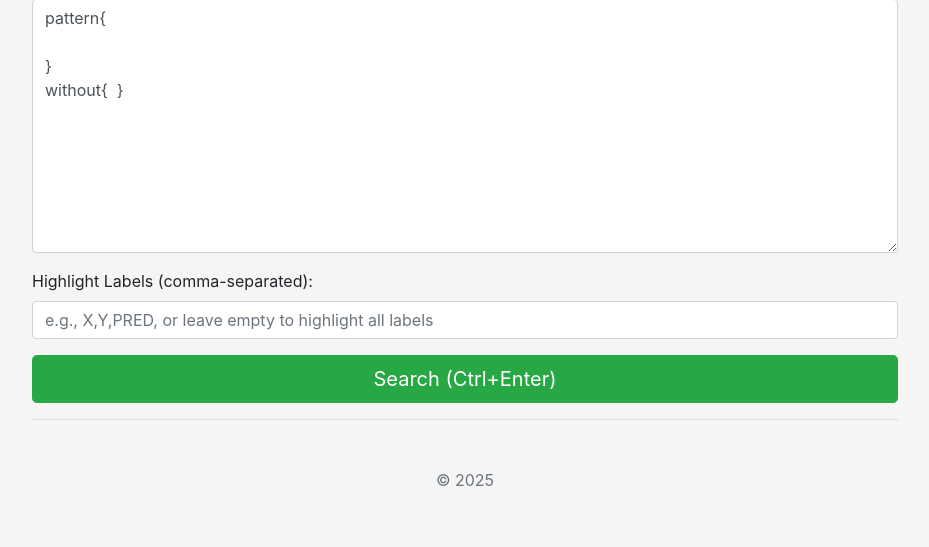
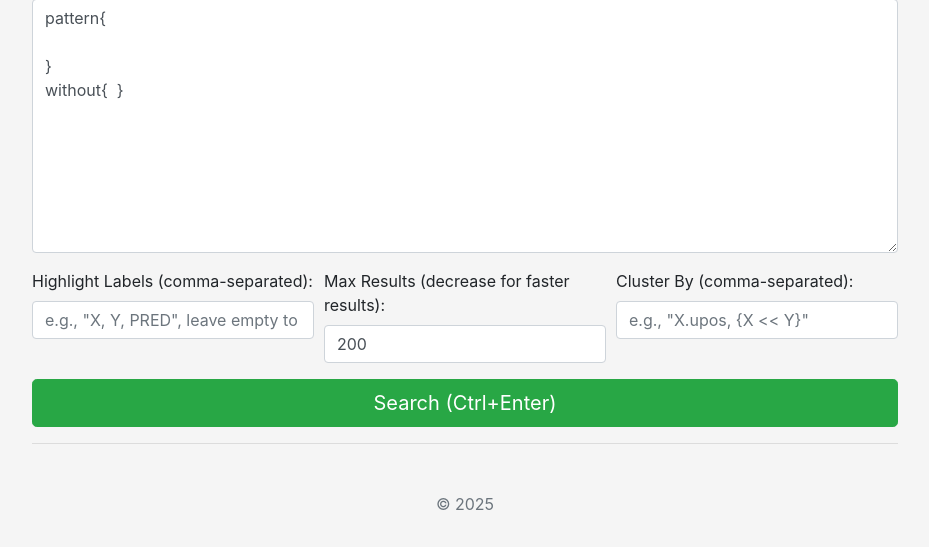
Before and after one commit to alvelvis/conllu-quick-search, a Flask app: page / in a window 1280 px wide. Shown: the part 879-1426 px from the top of the page, without its empty margins (175-1104 px from the left). Before the commit the page ends 1365 px from the top, so only its background shows below. Run offline with Flask 3, Linux system fonts and the light colour scheme; some libraries are stand-ins or nearby versions.

Commit message:
max_results and cluster_by added

```diff
--- a/flask/app.py
+++ b/flask/app.py
@@ -39,9 +39,12 @@ def home():
     conllu_file = ""
     error = ""
     pattern = request.form.get("pattern", "").strip().replace("without{  }", "")
-    results = []
+    results = {}
     grep_output = ""
     highlight_labels = ""
+    max_results = 200
+    cluster_by = ""
+    n_results = 0
 
     if request.method == "POST":
         uploaded_file = request.files.get("conllu_file")
@@ -60,6 +63,7 @@ def home():
             error = "The CoNLL-U file does not exist anymore. Please upload it again."
 
         if not error:
+            cluster_by = request.form.get("cluster_by", "").strip()
             # Save the pattern to a file with a unique name
             unique_name = f"pattern_{int(time.time())}.req"
             patterns_dir = os.path.join(app_path, "patterns")
@@ -70,9 +74,13 @@ def home():
                 pattern_file.write(pattern)
 
             # Run the pattern matching script
+            command = ["grew", "grep", "-request", pattern_file_path, "-i", os.path.join(conllu_path, conllu_file)]
+            if cluster_by:
+                for cluster in cluster_by.split(","):
+                    command += ["-key", f'{cluster.strip()}']
             try:
                 result = subprocess.run(
-                    ["grew", "grep", "-request", pattern_file_path, "-i", os.path.join(conllu_path, conllu_file)],
+                    command,
                     capture_output=True,
                     text=True,
                     check=True,
@@ -89,27 +97,48 @@ def home():
         if grep_output and not error:
             sentences = process_conllu(os.path.join(conllu_path, conllu_file))
             grep_output = json.loads(grep_output)
+
+            def flatten_grep_output(data, parent_key=""):
+                if isinstance(data, dict):
+                    flattened = {}
+                    for k, v in data.items():
+                        new_key = f"{parent_key} - {k}".strip(" -")
+                        if isinstance(v, list):
+                            flattened[new_key] = v
+                        else:
+                            flattened.update(flatten_grep_output(v, new_key))
+                    return flattened
+                return {"results": data}
+
+            grep_output = flatten_grep_output(grep_output)
+
             matches = []
             highlight_labels = request.form.get("highlight_labels", "").strip()
-            for match in grep_output:
-                if match in matches:
-                    continue
-                matches.append(match)
-                sentence = sentences[match["sent_id"]]
-                sent_id = match["sent_id"]
-                node_numbers = [y for x, y in match["matching"]["nodes"].items() if x in highlight_labels.replace(" ", "").split(",") or not highlight_labels]
-                node_text = " ".join([f"[{y}-{x}, {sentence['tokens'][y]}]" for x, y in sorted(match["matching"]["nodes"].items(), key=lambda item: int(item[1].split(".")[0]))])
-                text = " ".join([("<b>%s</b>" % form) if token_id in node_numbers else form for token_id, form in sentence["tokens"].items()])
-                result_dict = {
-                    "sent_id": sent_id,
-                    "sentence": sentence,
-                    "encoded_conllu": urllib.parse.quote(sentence["conllu"]),
-                    "node_text": node_text,
-                    "text": text.replace("<", "&lt;").replace(">", "&gt;").replace("&lt;b&gt;", "<b>").replace("&lt;/b&gt;", "</b>"),
-                    "highlight": urllib.parse.quote(",".join([x + "\t" + sentence['tokens'][x] for x in node_numbers]))
-                }
-                if not result_dict in results:
-                    results.append(result_dict)
+            max_results = request.form.get("max_results", 0)
+            max_results = int(max_results) if max_results.isdigit() else 0
+            for cluster in grep_output:
+                if not cluster in results:
+                    results[cluster] = []
+                for match in grep_output[cluster]:
+                    if match in matches:
+                        continue
+                    matches.append(match)
+                    sentence = sentences[match["sent_id"]]
+                    sent_id = match["sent_id"]
+                    node_numbers = [y for x, y in match["matching"]["nodes"].items() if x in highlight_labels.replace(" ", "").split(",") or not highlight_labels]
+                    node_text = " ".join([f"[{y}-{x}, {sentence['tokens'][y]}]" for x, y in sorted(match["matching"]["nodes"].items(), key=lambda item: int(item[1].split(".")[0]))])
+                    text = " ".join([("<b>%s</b>" % form) if token_id in node_numbers else form for token_id, form in sentence["tokens"].items()])
+                    result_dict = {
+                        "sent_id": sent_id,
+                        "sentence": sentence,
+                        "encoded_conllu": urllib.parse.quote(sentence["conllu"]),
+                        "node_text": node_text,
+                        "text": text.replace("<", "&lt;").replace(">", "&gt;").replace("&lt;b&gt;", "<b>").replace("&lt;/b&gt;", "</b>"),
+                        "highlight": urllib.parse.quote(",".join([x + "\t" + sentence['tokens'][x] for x in node_numbers]))
+                    }
+                    if not result_dict in results[cluster]:
+                        n_results += 1
+                        results[cluster].append(result_dict)
 
         if not error and not grep_output:
             error = "No matches found for the given pattern."
@@ -120,8 +149,10 @@ def home():
         selected_conllu=conllu_file,
         error=error,
         pattern=pattern,
-        results=results[:200],
-        n_results=len(results),
+        results=sorted(results.items(), key=lambda x: len(x[1]), reverse=True),
+        max_results=max_results,
+        cluster_by=cluster_by,
+        n_results=n_results,
         highlight_labels=highlight_labels,
     )
 
--- a/flask/static/flask-bootstrap.js
+++ b/flask/static/flask-bootstrap.js
@@ -1,5 +1,7 @@
 const textarea = document.querySelector('#inputText')
 const highlightLabels = document.querySelector('#highlight-labels')
+const clusterBy = document.querySelector('#cluster-by')
+const maxResults = document.querySelector('#max-results')
 
 function handleKeydown(e, element) {
   if (e.keyCode === 9) {
@@ -13,3 +15,5 @@ function handleKeydown(e, element) {
 
 textarea.addEventListener('keydown', (e) => handleKeydown(e, textarea))
 highlightLabels.addEventListener('keydown', (e) => handleKeydown(e, highlightLabels))
+clusterBy.addEventListener('keydown', (e) => handleKeydown(e, clusterBy))
+maxResults.addEventListener('keydown', (e) => handleKeydown(e, maxResults))
--- a/flask/templates/index.html
+++ b/flask/templates/index.html
@@ -57,8 +57,13 @@
                     if (detailsDiv) {
                         if (detailsDiv.style.display === 'none' || detailsDiv.style.display === '') {
                             detailsDiv.style.display = 'block';
+                            if (detailsDiv.classList.contains('cluster')) {
+                                element.parentElement.style.backgroundColor = '';
+                                element.parentElement.style.padding = '';
+                            } else {
                                 element.parentElement.style.backgroundColor = 'white';
                                 element.parentElement.style.padding = '20px';
+                            }
 
                             // Load iframe if not already loaded
                             const iframe = element.parentElement.querySelector('iframe');
@@ -103,9 +108,19 @@
                     <label for="inputText">Pattern</label>
                     <textarea id="inputText" name="pattern" class="form-control" rows="10" placeholder="Enter your pattern here" spellcheck="false" required>{{ pattern if pattern else "pattern{\n\t\n}\nwithout{  }" }}</textarea>
                 </div>
-                <div class="form-group">
+                <div class="form-row">
+                    <div class="form-group col-md-4">
                         <label for="highlight-labels">Highlight Labels (comma-separated):</label>
-                    <input type="text" id="highlight-labels" name="highlight_labels" class="form-control" placeholder="e.g., X,Y,PRED, or leave empty to highlight all labels" value="{{ highlight_labels if highlight_labels else '' }}" autocomplete="off">
+                        <input type="text" id="highlight-labels" name="highlight_labels" class="form-control" placeholder='e.g., "X, Y, PRED", leave empty to highlight all labels' value="{{ highlight_labels if highlight_labels else '' }}" autocomplete="off">
+                    </div>
+                    <div class="form-group col-md-4">
+                        <label for="max-results">Max Results (decrease for faster results):</label>
+                        <input type="number" id="max-results" name="max_results" class="form-control" placeholder="default: 200, 0 for all results" value="{{ max_results }}" min="0">
+                    </div>
+                    <div class="form-group col-md-4">
+                        <label for="cluster-by">Cluster By (comma-separated):</label>
+                        <input type="text" id="cluster-by" name="cluster_by" class="form-control" placeholder='e.g., "X.upos, {X << Y}"' value="{{ cluster_by if cluster_by else '' }}" autocomplete="off">
+                    </div>
                 </div>
             </div>
 
@@ -121,14 +136,18 @@
             {% elif results %}
             <hr>
             <div id="results-section">
-                <h2 class="h4 mb-3 font-weight-normal">
+                <h2 class="h3 mb-3 font-weight-bold">
                     Results in {{ selected_conllu }} ({{ n_results }})
-                    {% if n_results > 200 %}
-                        <span class="text-warning">- Displaying only the first 200 results</span>
+                    {% if max_results > 0 and n_results > max_results %}
+                        <span class="text-warning">- Displaying only the first {{max_results}} results</span>
                     {% endif %}
                 </h2>
                 <div id="results-container">
-                    {% for result in results %}
+                    {% for key, key_results in results %}
+                        <div class="result-group mb-4">
+                            <h5 onclick="toggleDetails(this)" style="cursor:pointer; {% if key == 'results' %}display: none;{% endif %}">Cluster {{ loop.index }}: {{ key }} ({{ key_results|length }})</h5>
+                            <div class="result-details cluster" style="{% if key == 'results' %}display: block;{% else %}display: none;{% endif %}">
+                                {% for result in key_results[:max_results if max_results > 0 else None] %}
                                     <div class="result-item mb-4">
                                         <p onclick="toggleDetails(this)" style="cursor:pointer;">{{ loop.index }}. {{ result["sent_id"] }} - {{ result["text"]|safe }}</p>
                                         <div class="result-details" style='display: none; font-family: monospace;'>
@@ -143,6 +162,9 @@
                                 {% endfor %}
                             </div>
                         </div>
+                    {% endfor %}
+                </div>
+            </div>
             {% endif %}
 
             <hr>
```
Lines whose indentation alone changed are shown as unchanged.
